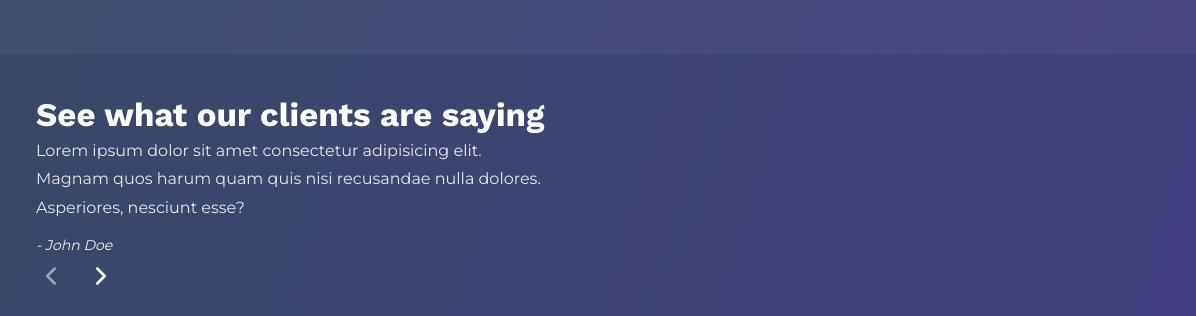
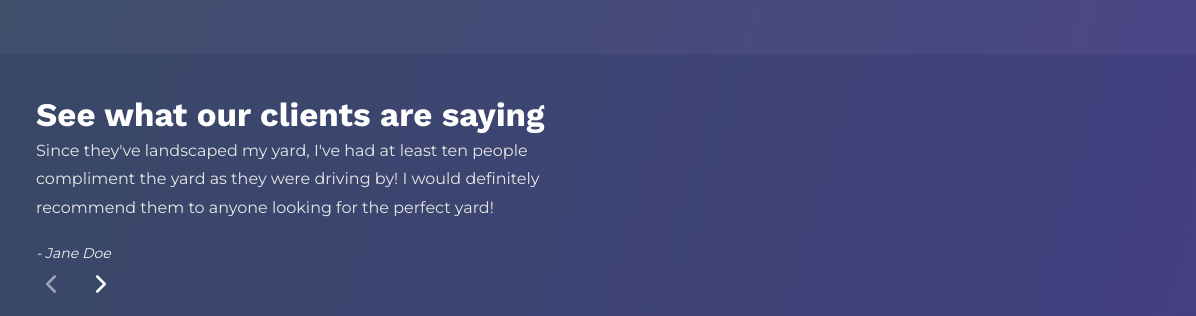
Before and after one commit to stormcloud266/gatsby-netlify-cms, a Gatsby site: page / in a window 1280 px wide. Shown: the part 2880-3196 px from the top of the page, 84-1280 px from the left. Built offline with nearby package versions, Linux system fonts and the light colour scheme; Gatsby itself is replaced by a stand-in of ours; a web font is replaced by a local one.

Commit message:
connect testimonials component to data

```diff
--- a/src/components/home/testimonial/testimonial.js
+++ b/src/components/home/testimonial/testimonial.js
@@ -4,6 +4,7 @@ import { Fade } from 'react-awesome-reveal'
 import classes from 'classnames'
 import { BackgroundImage, Container, Title } from '@UI'
 import { Quote, Next, Previous } from '@images/icons'
+import testimonials from '../../../../site/testimonials'
 import * as styles from './testimonial.module.scss'
 
 const Testimonial = () => {
@@ -16,21 +17,6 @@ const Testimonial = () => {
 			}
 		}
 	`)
-
-	const testimonials = [
-		{
-			name: 'John Doe',
-			text: 'Lorem ipsum dolor sit amet consectetur adipisicing elit. Magnam quos harum quam quis nisi recusandae nulla dolores. Asperiores, nesciunt esse?',
-		},
-		{
-			name: 'Jane Doe',
-			text: 'Lorem ipsum dolor sit amet consectetur adipisicing elit.',
-		},
-		{
-			name: 'Carmen Sandiego',
-			text: 'Lorem ipsum dolor sit amet consectetur adipisicing elit.',
-		},
-	]
 
 	const [visibleIndex, setVisibleIndex] = useState(0)
 
@@ -53,7 +39,7 @@ const Testimonial = () => {
 							See what our clients are saying
 						</Title>
 						<div>
-							{testimonials.map(({ name, text }, i) => (
+							{testimonials.testimonial.map(({ name, text }, i) => (
 								<div
 									key={i}
 									className={classes(
@@ -79,7 +65,7 @@ const Testimonial = () => {
 								className={styles.button}
 								onClick={() => setVisibleIndex(visibleIndex + 1)}
 								aria-label='next testimonial'
-								disabled={visibleIndex === testimonials.length - 1}
+								disabled={visibleIndex === testimonials.testimonial.length - 1}
 							>
 								<Next />
 							</button>
--- a/src/components/home/testimonial/testimonial.module.scss
+++ b/src/components/home/testimonial/testimonial.module.scss
@@ -73,7 +73,7 @@
 .author {
 	color: $color-text-accent;
 	font-size: $font-size-0;
-	margin-top: 1rem;
+	margin-top: 1.8rem;
 	font-style: italic;
 }
 
```
Also changed, not shown: README.md.
